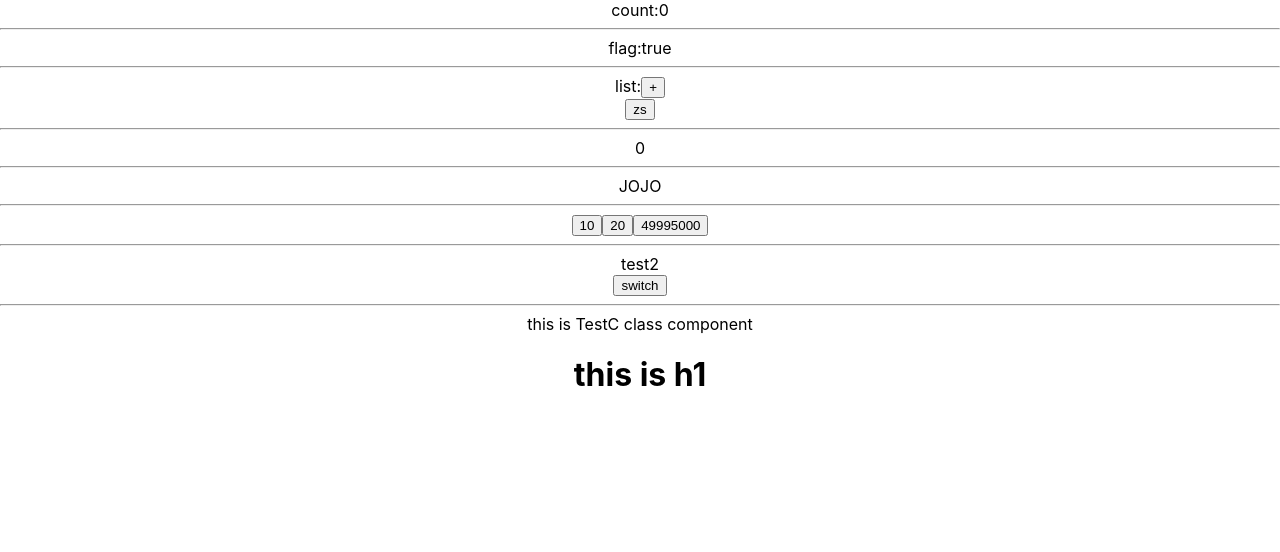
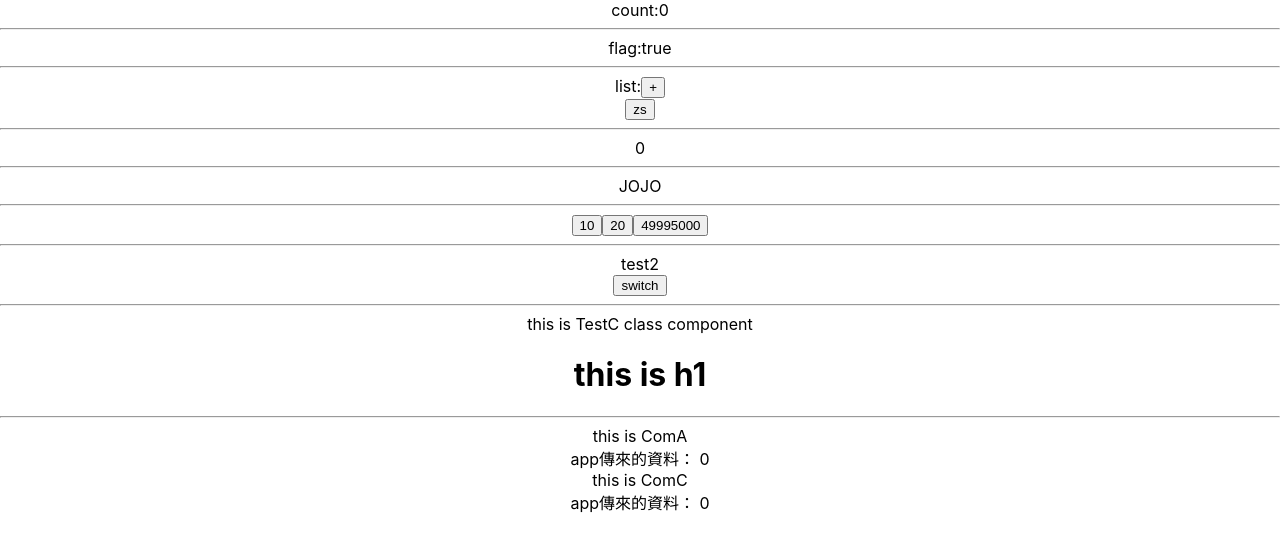
Before and after one commit to stevecyj/react-hooks, a React (Create React App) app: page / in a window 1280 px wide. Shown: the top 552 px of the page. Built offline with nearby package versions, Linux system fonts and the light colour scheme; no server answers.

Commit message:
useContext

```diff
--- a/src/App.js
+++ b/src/App.js
@@ -1,7 +1,9 @@
-import React, { useEffect, useRef, useState } from "react";
+import React, { createContext, useContext, useEffect, useRef, useState } from "react";
 import { useWindiwScroll } from "./hooks/useWindiwScroll.js";
 import { useLocalStorage } from "./hooks/useLocalStorage";
 import './App.css';
+
+const Context = createContext();
 
 function getDefaultValue() {
   let num = 0;
@@ -22,6 +24,29 @@ function Counter(props) {
     <button onClick={() => {
       setCount(count + 1);
     }}>{count}</button>
+  );
+}
+
+function ComA() {
+  const count = useContext(Context);
+  return (
+    <div>
+      this is ComA
+      <br/>
+      app傳來的資料： {count}
+      <ComC/>
+    </div>
+  );
+}
+
+function ComC() {
+  const count = useContext(Context);
+  return (
+    <div>
+      this is ComC
+      <br/>
+      app傳來的資料： {count}
+    </div>
   );
 }
 
@@ -95,6 +120,7 @@ function App() {
   }
 
   return (
+    <Context.Provider value={count}>
       <div className="App" style={{ height: '1200px' }}>
         count:{count}
         <hr/>
@@ -123,7 +149,10 @@ function App() {
         <hr/>
         <TestC ref={testRef}/>
         <h1 ref={h1Ref}>this is h1</h1>
+        <hr/>
+        <ComA/>
       </div>
+    </Context.Provider>
   );
 }
 
```
Lines whose indentation alone changed are shown as unchanged.
